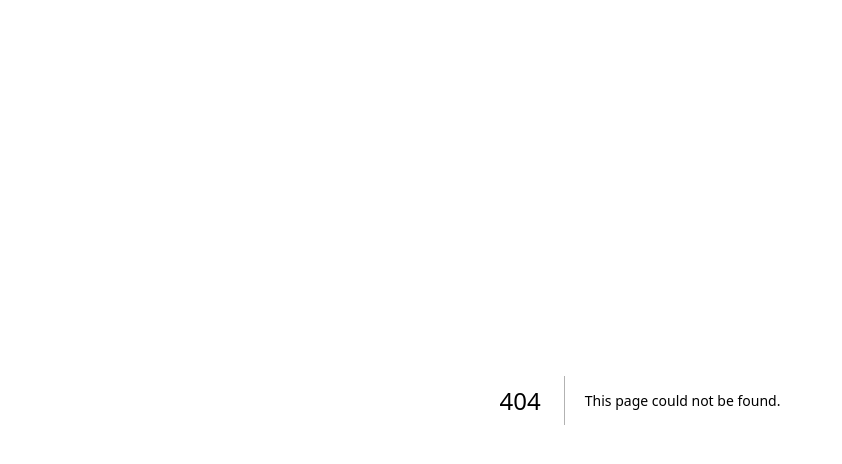
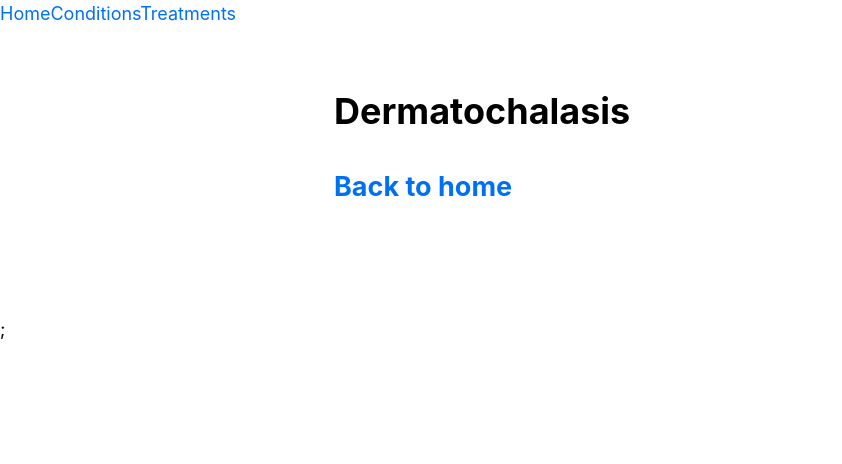
Before and after one commit to MarineNewt/Oculofacial-edu, a Next.js app: page /conditions/dermatochalasis in a window 1280 px wide. Before the commit this address had no page. Shown: the top 464 px of the page, without its empty margins (0-842 px from the left). Built offline with nearby package versions, Linux system fonts and the light colour scheme.

Commit message:
Create Nav catagories

```diff
--- a/components/layout.js
+++ b/components/layout.js
@@ -1,6 +1,11 @@
 import styles from '../styles/layout.module.css';
 import utilStyles from '../styles/utils.module.css';
+import Nav from './navbar.js'
 
-export default function Layout({ children }) {
-    return <div className={styles.container}>{children}</div>;
+export default function ConditionLayout({ name, children }) {
+    return <>
+      <Nav></Nav>
+      <div className={styles.container}>{children}</div>;
+
+    </>
   }
--- /dev/null
+++ b/components/navbar.js
@@ -0,0 +1,14 @@
+import styles from '../styles/layout.module.css';
+import utilStyles from '../styles/utils.module.css';
+import Link from 'next/link';
+import Navcss from "../styles/Navbar.module.css"
+
+export default function Navbar({}) {
+    return <div className={Navcss.Navbar}>
+
+      <Link href="/">Home</Link>
+      <Link href="/conditions/learn">Conditions</Link>
+      <Link href="/treatments/learn">Treatments</Link>
+
+    </div>
+  }
--- /dev/null
+++ b/pages/conditions/dermatochalasis.js
@@ -0,0 +1,18 @@
+import Head from 'next/head';
+import Link from 'next/link';
+import Layout from '../../components/layout';
+
+export default function FirstPost() {
+  return (
+    <Layout name="Dermato">
+      <Head>
+        <title>Dermatochalasis Info</title>
+        <link rel="icon" href="/favicon.ico" />
+      </Head>
+      <h1>Dermatochalasis</h1>
+      <h2>
+        <Link href="/">Back to home</Link>
+      </h2>
+    </Layout>
+  );
+}
--- /dev/null
+++ b/styles/Navbar.module.css
@@ -0,0 +1,3 @@
+.NavBar {
+
+}
```
Also changed, not shown: pages/conditions/learn.js (added, +18 -0 lines), pages/conditions/ptosis.js (added, +18 -0 lines), pages/index.js (+5 -2 lines), pages/treatments/learn.js (renamed from pages/learn/dermatochalasis.js, +4 -4 lines).
